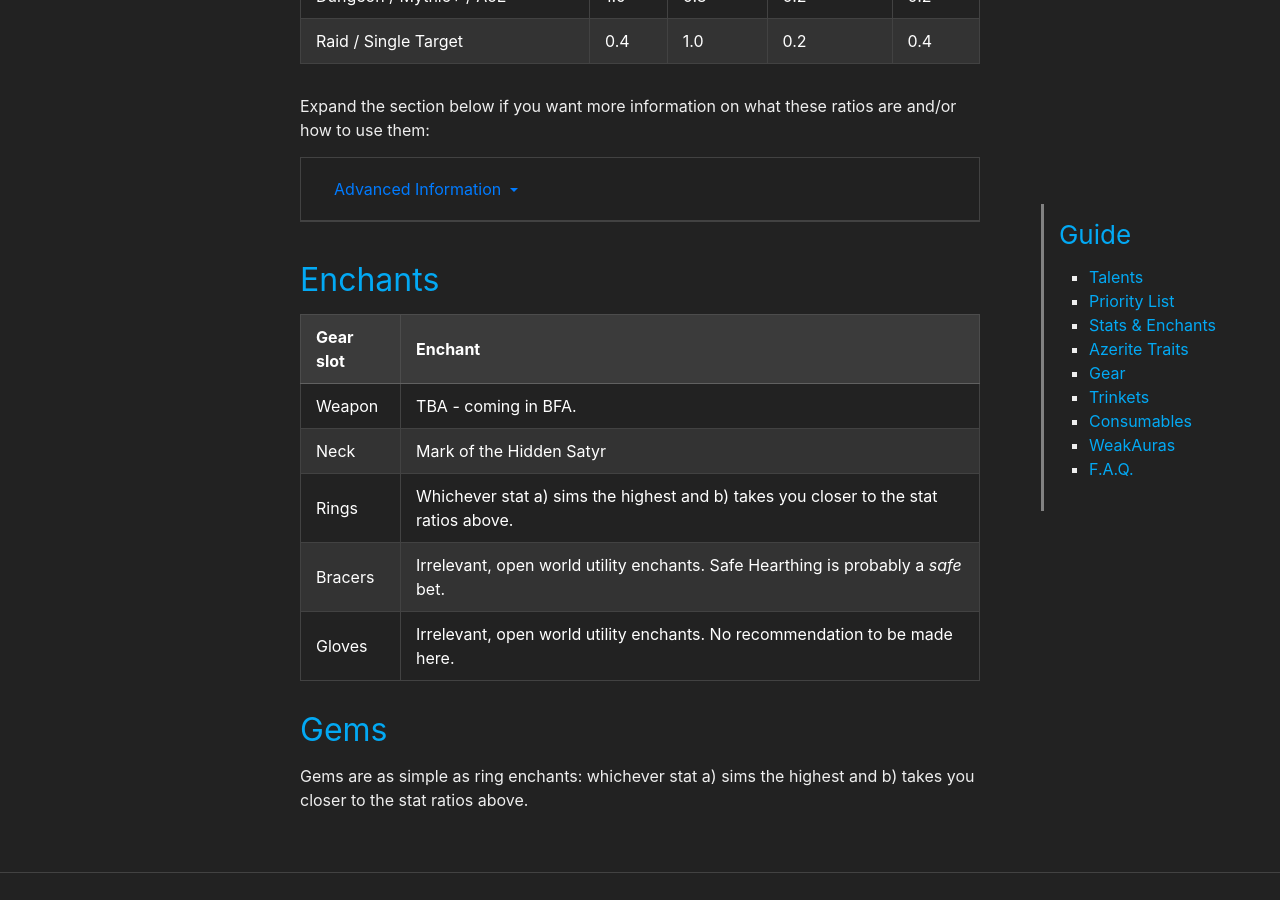
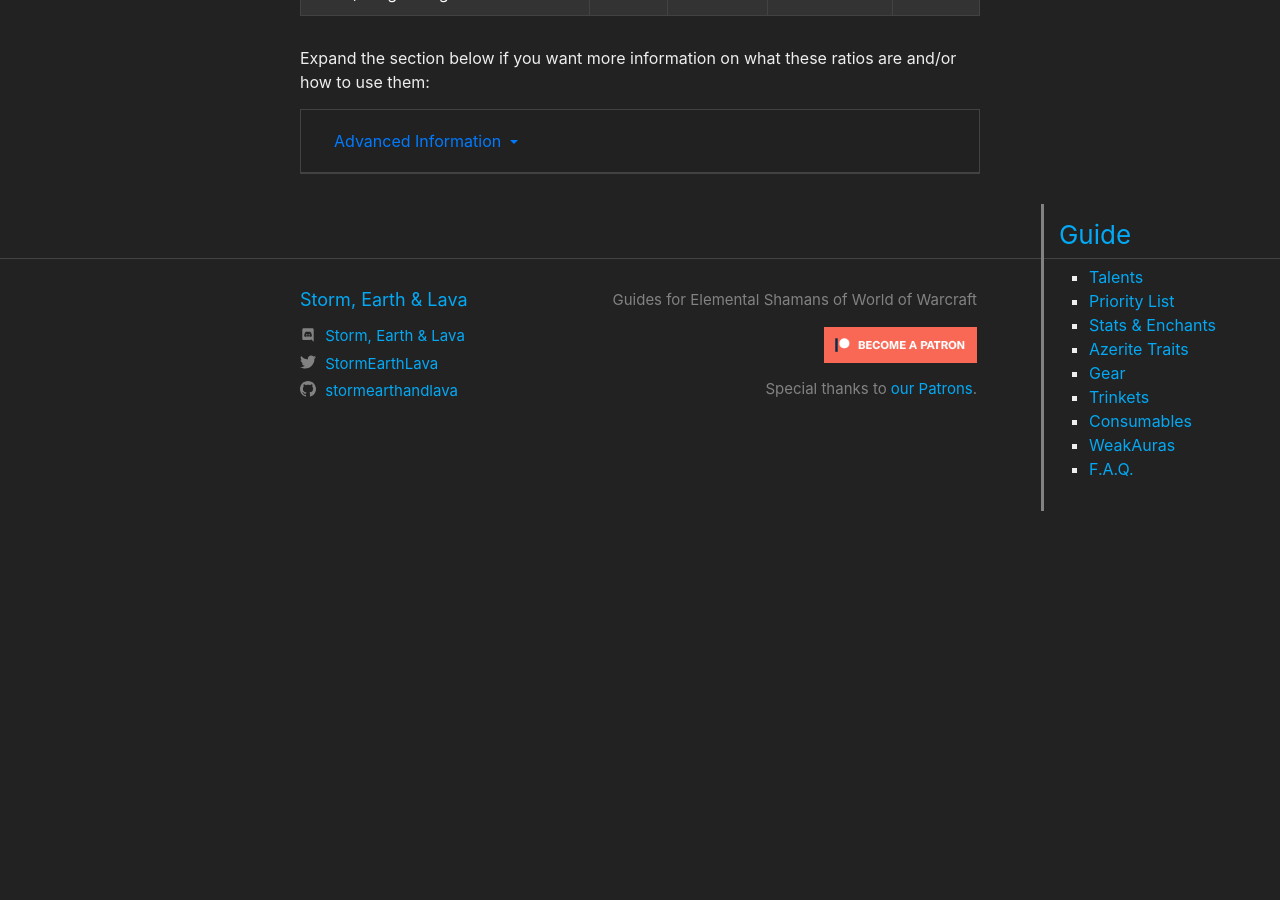
Before and after one commit to stormearthandlava/stormearthandlava.github.io, a Jekyll site: the page built from guide/general/stats.md, in a window 1280 px wide and 900 px high, scrolled down 734 px. Built offline with Jekyll 4.4.1, drawn with Linux system fonts in a browser that asks for light colours; a script that is not in the unit is left out; after the commit the page ends 1197 px from its top, so only the background shows below that.

Commit message:
Removed enchants/gems from stats page

```diff
--- a/guide/general/stats.md
+++ b/guide/general/stats.md
@@ -54,17 +54,3 @@
   </div>
 </div>
 <br/>
-
-## Enchants
-
-Gear slot | Enchant
---- | ---
-Weapon | TBA - coming in BFA.
-Neck | Mark of the Hidden Satyr
-Rings | Whichever stat a) sims the highest and b) takes you closer to the stat ratios above.
-Bracers | Irrelevant, open world utility enchants. Safe Hearthing is probably a *safe* bet.
-Gloves | Irrelevant, open world utility enchants. No recommendation to be made here.
-
-## Gems
-
-Gems are as simple as ring enchants: whichever stat a) sims the highest and b) takes you closer to the stat ratios above.
```
